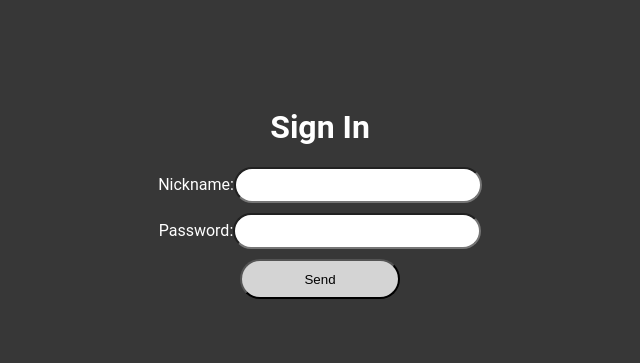
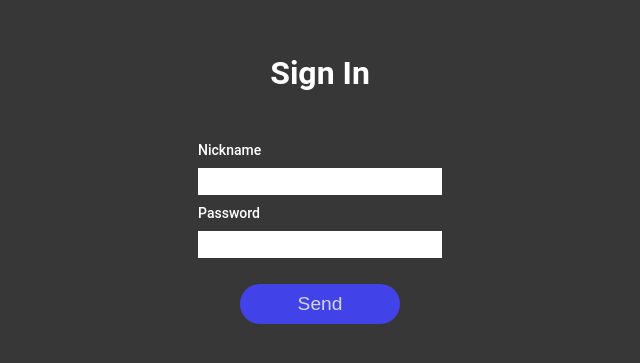
Before and after one commit to enmanuelrdgz/frontend-app, a Next.js app: page /signin in a window 1280 px wide. Shown: the part 215-578 px from the top of the page, without its empty margins (320-960 px from the left). Built offline with nearby package versions, Linux system fonts and the light colour scheme.

Commit message:
style button and inputs for logins

```diff
--- a/src/app/signin/page.tsx
+++ b/src/app/signin/page.tsx
@@ -4,7 +4,7 @@ import styles from "@/styles/AuthPages.module.css"
 const SignInPage: React.FC = () => {
     return (
         <main className={styles.main}>
-            <h1>Sign In</h1>
+            <h1 className={styles.title}>Sign In</h1>
             <AuthForm action="/auth/signin" />
         </main>
     )
--- a/src/components/AuthForm.tsx
+++ b/src/components/AuthForm.tsx
@@ -48,7 +48,8 @@ const AuthForm: React.FC<AuthFormProps> = ({action}) => {
 
     return (
         <form className={styles.form} onSubmit={handleSubmit}>
-            <label>Nickname:
+            <div className={styles.campus_container}>
+            <label className={styles.label}>Nickname</label>
                 <input
                     className={globalStyles.input}
                     type="text"
@@ -56,10 +57,12 @@ const AuthForm: React.FC<AuthFormProps> = ({action}) => {
                     onChange={handleNicknameChange}
                     required
                     style={{marginBottom: "10px"}}
-                />
-            </label>
+                    />
 
-            <label>Password:
+            </div>
+            <div className={styles.campus_container}>
+
+            <label className={styles.label}>Password</label>
                 <input
                     className={globalStyles.input}
                     type="password"
@@ -68,8 +71,8 @@ const AuthForm: React.FC<AuthFormProps> = ({action}) => {
                     minLength={8}
                     required
                     style={{marginBottom: "10px"}}
-                />
-            </label>
+                    />
+                    </div>
 
             <button className={globalStyles.btn2} type="submit">
                 Send
--- a/src/styles/AuthForm.module.css
+++ b/src/styles/AuthForm.module.css
@@ -3,6 +3,7 @@
     flex-direction: column;
     justify-content: center;
     align-items: center;
+    height: 240px;
 }
 
 .fieldset {
@@ -18,3 +19,14 @@
     flex-direction: column;
     justify-content: space-between;
 }
+.campus_container{
+    display: flex;
+    flex-direction: column;
+}
+.label{
+    width: max-content;
+    font-size: 14px;
+    margin-bottom: 10px;
+    color: white;
+    font-weight: 500;
+}
--- a/src/styles/IndexPage.module.css
+++ b/src/styles/IndexPage.module.css
@@ -9,23 +9,25 @@
 
 .btnContainer {
     display: flex;
-    flex-direction: row;
+   flex-direction: row;
 }
 
 .btn {
+    margin-top: 1em;
+    font-size: 20px;
     border-radius: 50px;
-    color: white;
-    background-color: #151515;
+    color:  #D4D4D4;
+    background-color: rgb(66, 66, 233);
     width: 160px;
     height: 40px;
+   border: none;
+}
+.btn:hover{
+    border: 1px solid;
+    background-color: rgba(66, 66, 233, 0.778);
 }
 
-.btn2 {
-    border-radius: 50px;
-    background-color: #D4D4D4;
-    width: 160px;
-    height: 40px;
-}
+
 
 .dialog {
     position: absolute;
--- a/src/styles/globals.module.css
+++ b/src/styles/globals.module.css
@@ -9,14 +9,27 @@
 }
 
 .btn2 {
-  border-radius: 50px;
-  background-color: #D4D4D4;
   width: 160px;
   height: 40px;
+  font-size: 1.2em;
+  border-radius: 50px;
+  color:  #D4D4D4;
+  background-color: rgb(66, 66, 233);
+  width: 160px;
+  height: 40px;
+  border: none;
+  margin-top: 1rem;
+}
+.btn2:hover{
+  border: 1px solid;
+  background-color: rgba(66, 66, 233, 0.778);
 }
 
 .input {
-  border-radius: 50px;
   width: 240px;
-  height: 30px;
+  height: 25px;
+  border: none;
+  font-size: 1.2em;
+  outline-style: none;
+
 }
```
Also changed, not shown: src/styles/AuthPages.module.css (line endings or trailing spaces), 1 other file (tests, documents, lock files or other folders).
